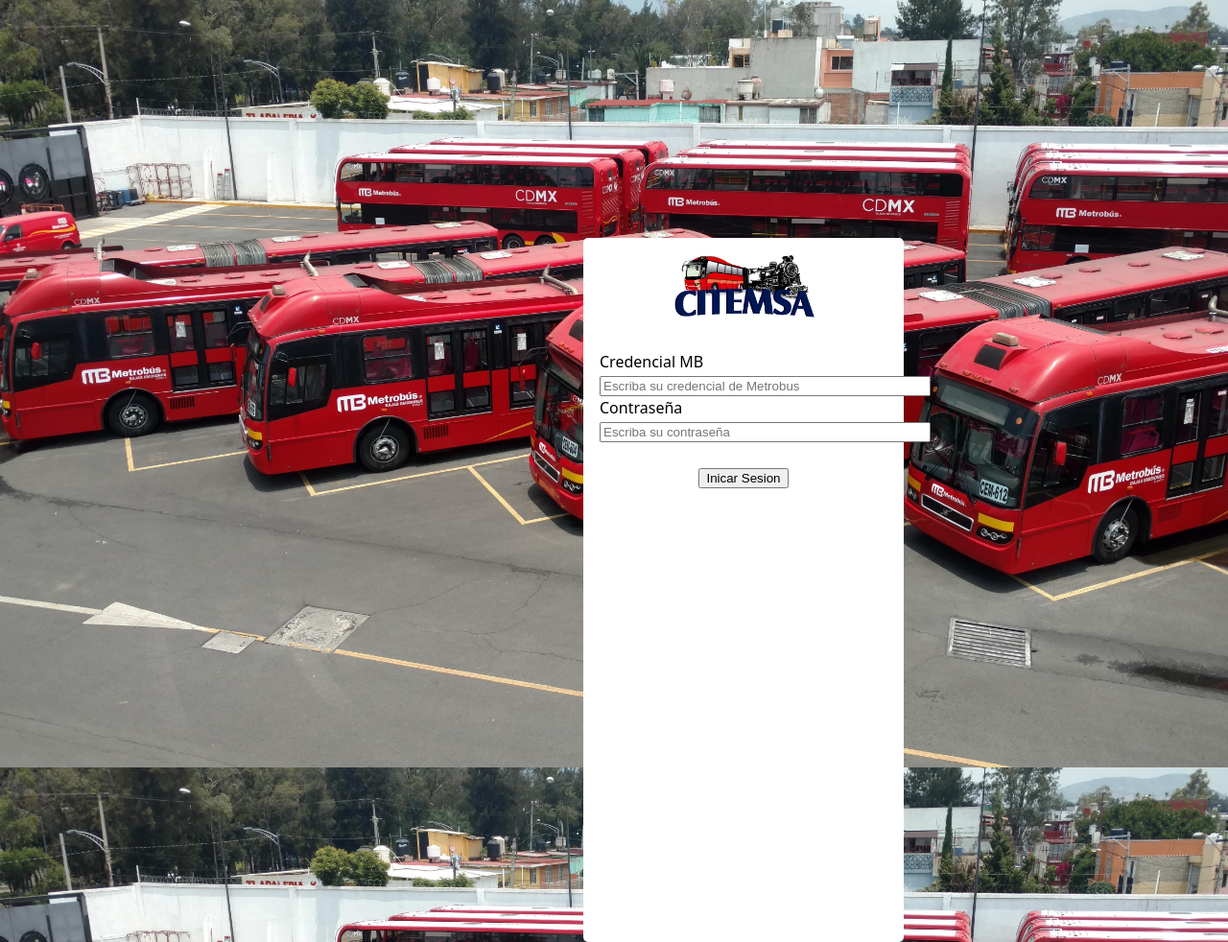
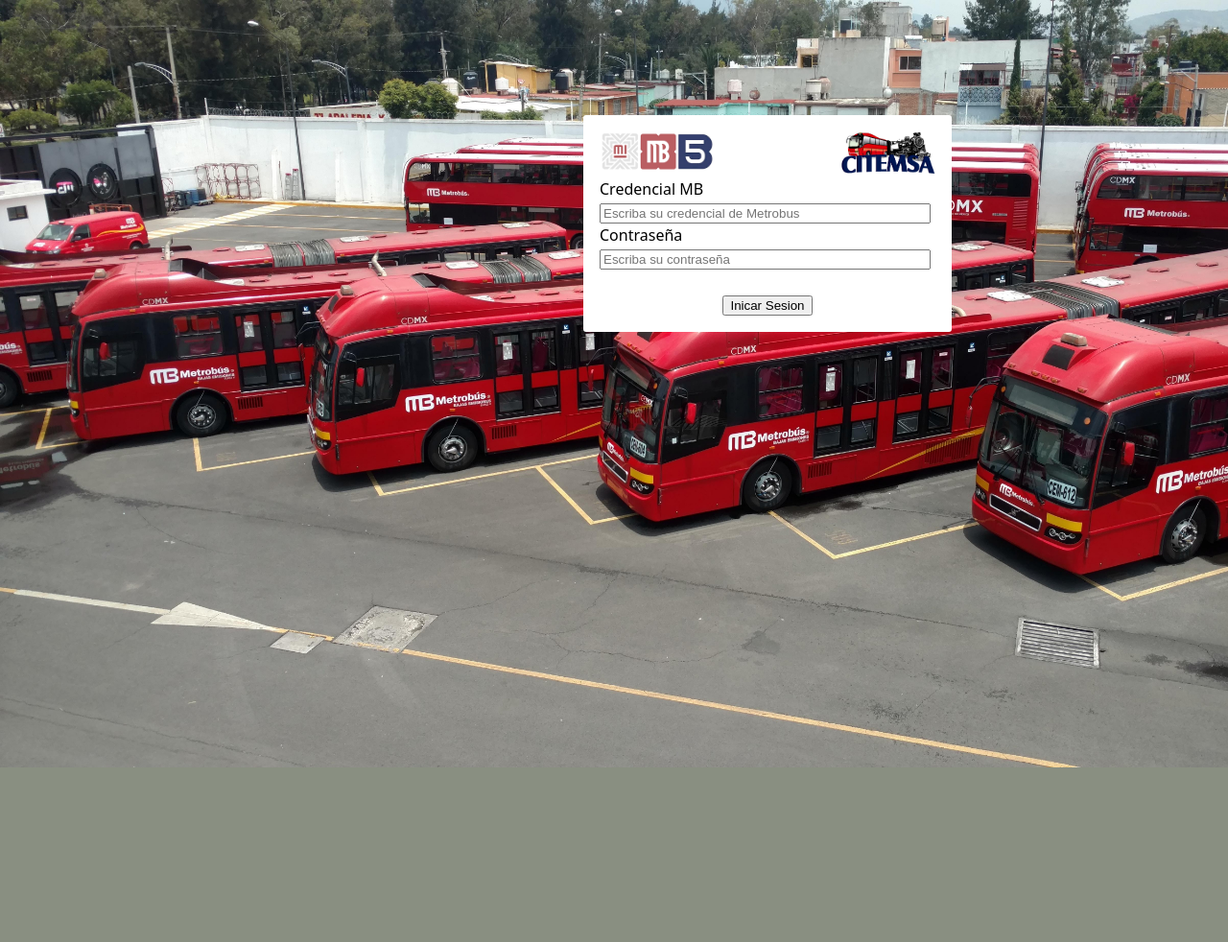
Before and after one commit to LUlisesRM/CITEMSA, a PHP site: page / in a window 1280 px wide. Shown: the whole page at 96% size. After the commit the page ends 800 px from the top, so only its background shows below. Run offline with PHP 8.4, Linux system fonts and the light colour scheme.

Commit message:
Edicion Estilo Login: Se agrego logo Linea 5 MB

```diff
--- a/saco/css/estilo_login.css
+++ b/saco/css/estilo_login.css
@@ -3,10 +3,10 @@ body{
     'Open Sans', 'Helvetica Neue', sans-serif,BlinkMacSystemFont,"Segoe UI",Roboto,
     "Helvetica Neue",Arial,"Noto Sans",sans-serif,"Apple Color Emoji",
     "Segoe UI Emoji","Segoe UI Symbol","Noto Color Emoji";
-    margin-top: 200px;
+    margin-top: 120px;
     padding: 0;
     width: 100%;
-    position: relative;
+
     line-height: 1.5;
 
 }
@@ -22,11 +22,11 @@ body{
 
 .login{
     background-color: white;
-    border-radius: 5px;
+    border-radius: 3px;
     padding: 17px;
-    width: 300px;
-    height: 700px;
-    position: absolute;
+    width: 350px;
+    height: max-content;
+    position: relative;
     margin: 48px 600px 0px;
 }
 
--- a/saco/index.php
+++ b/saco/index.php
@@ -19,8 +19,9 @@
 
 <div >
     <form method="POST" action="login.php" class="login">
-        <div align="center">
-            <img src="media/logo_citemsa.png" alt="LOGO CITEMSA" width = "150px"> <br><br>
+        <div>
+            <img src="media/LOGO_MBL5.png" alt="LOGO CITEMSA" width = "120px" align="left">
+            <img src="media/logo_citemsa.png" alt="LOGO CITEMSA" width = "100px" align="right"> <br><br>
         </div>
         <div class="form-group">
             <div>
```
Also changed, not shown: saco/media/LOGO_MBL5.png (added).
